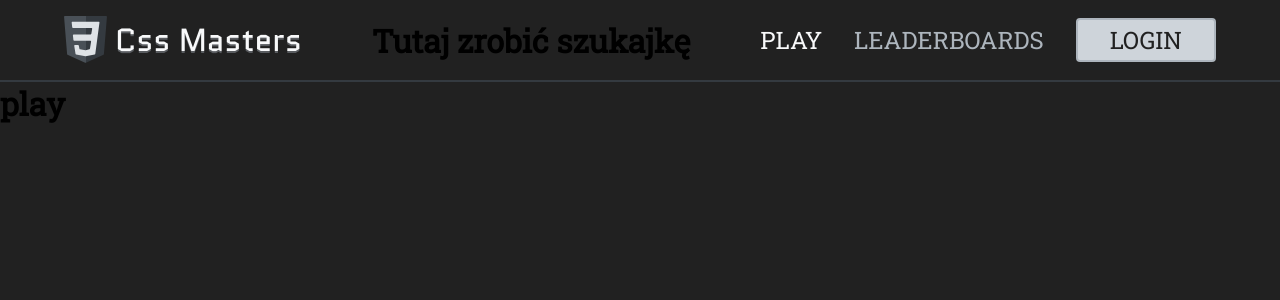
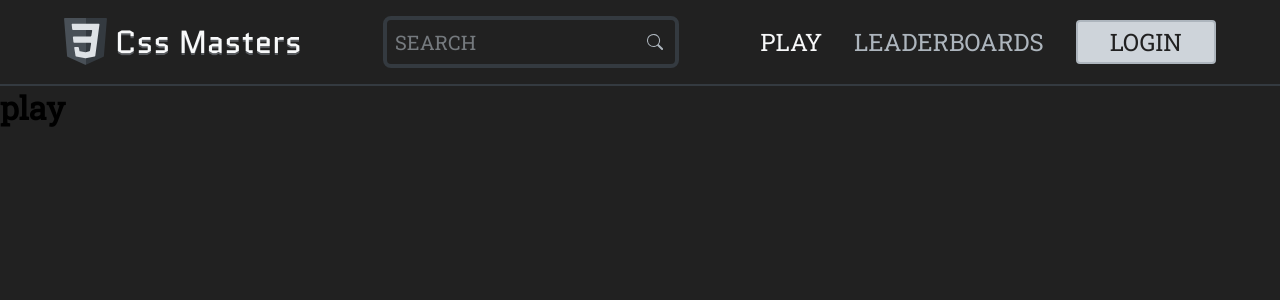
Before and after one commit to Majkipl27/Css-Masters, a React (Create React App) app: page /play in a window 1280 px wide. Shown: the top 300 px of the page. Built offline with nearby package versions, Linux system fonts and the light colour scheme; the HTML template or start-up script is replaced by a standard one.

Commit message:
Added searchbar and it's logic

```diff
--- /dev/null
+++ b/src/Components/SearchBar.module.css
@@ -0,0 +1,62 @@
+.searchBar {
+  display: flex;
+  align-items: center;
+  justify-content: space-between;
+  border: 0.25rem solid var(--dark-clr);
+  border-radius: 0.5rem;
+  width: 25%;
+  position: relative;
+}
+
+.searchBar > input {
+  font-size: 1.25rem;
+  padding: 0.5rem;
+  border: none;
+  appearance: none;
+  background-color: transparent;
+  color: var(--font-alt);
+  font-family: "Roboto Slab", serif;
+  width: 100%;
+}
+
+.searchBar > input:focus,
+.searchBar > input:active {
+  outline: none;
+}
+
+.searchBar > svg {
+  padding: 0.75rem;
+  color: var(--font-alt);
+  font-size: 1.25rem;
+  cursor: pointer;
+}
+
+::placeholder {
+    color: var(--font-alt);
+    opacity: 0.6;
+    text-transform: uppercase;
+}
+
+.searchResults {
+  position: absolute;
+  top: 100%;
+  left: -.25rem;
+  width: calc(100% + .5rem);
+  display: flex;
+  flex-direction: column;
+  font-size: 1.25rem;
+  background-color: var(--dark-clr);
+  color: var(--font-alt);
+  padding: .5rem;
+  box-sizing: border-box;
+}
+
+.searchResult > a {
+  color: var(--font-alt) !important;
+  text-decoration: none;
+  cursor: pointer;
+}
+
+.searchResult > a:hover {
+  text-decoration: underline;
+}
--- /dev/null
+++ b/src/Components/SearchBar.tsx
@@ -0,0 +1,70 @@
+import { useState, useRef } from "react";
+import classes from "./SearchBar.module.css";
+import { Search } from "react-bootstrap-icons";
+import { toast } from "react-hot-toast";
+import { Link } from "react-router-dom";
+
+interface result {
+  id: number;
+  name?: string;
+  lastname?: string;
+  username: string;
+}
+
+export default function SearchBar() {
+  const [isUserSearching, setIsUserSearching] = useState<boolean>(false);
+  const [results, setResults] = useState<Array<result>>([]);
+  const searchInputRef = useRef<HTMLInputElement>(null);
+
+  const fetchResults = async () => {
+    if (searchInputRef.current?.value === "") {
+      setResults([]);
+      return;
+    }
+    await fetch(
+      `${process.env.REACT_APP_API_URL}/search?search=${searchInputRef.current?.value}`,
+      {
+        method: "GET",
+        credentials: "include",
+        headers: {
+          "Content-Type": "application/json",
+        },
+      }
+    )
+      .then((response) => response.json())
+      .then((data) => {
+        setResults(data);
+      })
+      .catch((error) => toast.error(error.message));
+  };
+
+  return (
+    <div
+      className={classes.searchBar}
+      onMouseLeave={() => setIsUserSearching(false)}
+    >
+      <input
+        type="text"
+        placeholder="Search"
+        ref={searchInputRef}
+        onFocus={() => setIsUserSearching(true)}
+        onChange={fetchResults}
+      />
+      <Search />
+      {isUserSearching && results.length > 0 && (
+        <div className={classes.searchResults}>
+          {results.map((result) => (
+            <div key={result.id} className={classes.searchResult}>
+              <Link to={`/profile/${result.id}`}>{result.username}</Link>
+            </div>
+          ))}
+        </div>
+      )}
+      {searchInputRef.current?.value && results.length === 0 && (
+        <div className={classes.searchResults}>
+          <p>No results found</p>
+        </div>
+      )}
+    </div>
+  );
+}
--- a/src/Layout/Header.tsx
+++ b/src/Layout/Header.tsx
@@ -8,6 +8,7 @@ import { PersonCircle, DoorOpenFill } from "react-bootstrap-icons";
 import { toast } from "react-hot-toast";
 import { useEffect } from "react";
 import getUserObject from "../lib/getUser";
+import SearchBar from "../Components/SearchBar";
 
 export default function Header() {
   const [user, setUser] = useAtom(userAtom);
@@ -37,22 +38,20 @@ export default function Header() {
       <header className={classes.header}>
         <div className={classes.logoSection}>
           <img src={Logo} alt="css-masters-logo" />
-          <Link to={"/"}>
+          <Link to="/">
             <h2>Css Masters</h2>
           </Link>
         </div>
-        <div className="Search">
-          <h1>Tutaj zrobić szukajkę</h1>
-        </div>
+        <SearchBar />
         <nav className={classes.nav}>
           <NavLink
-            to={"/play"}
+            to="/play"
             className={({ isActive }) => (isActive ? `${classes.active}` : "")}
           >
             Play
           </NavLink>
           <NavLink
-            to={"/leaderboards"}
+            to="/leaderboards"
             className={({ isActive }) => (isActive ? `${classes.active}` : "")}
           >
             Leaderboards
```
